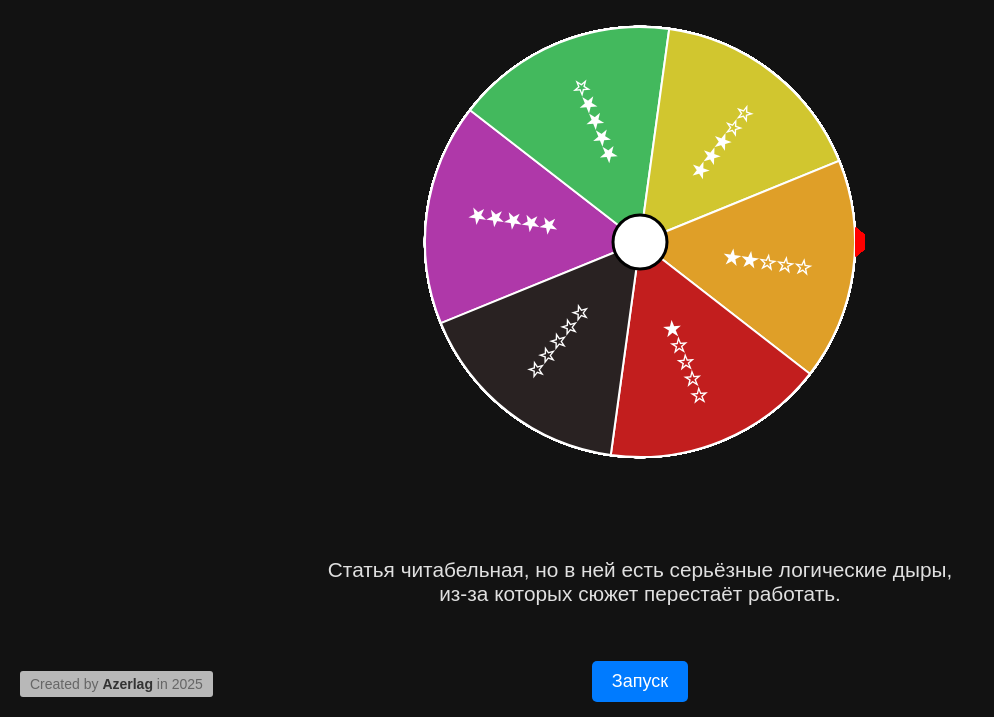
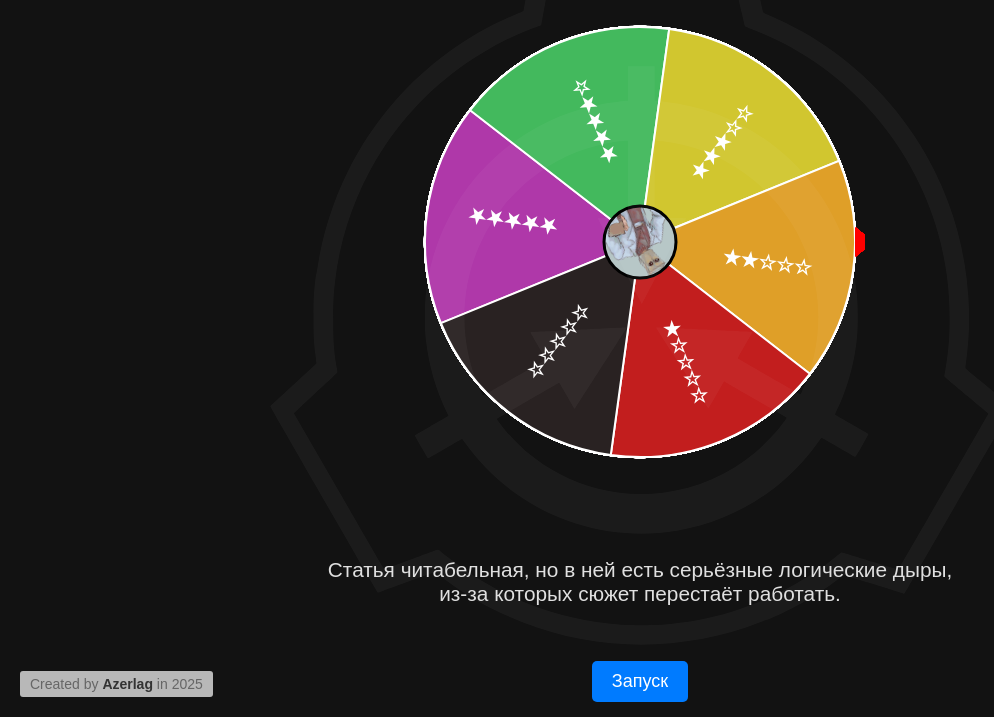
Before and after one commit to Azerlag/perl-bomb, a plain HTML site: page index.html in a window 1280 px wide. Shown: the part 83-800 px from the top of the page, without its empty margins (0-994 px from the left). Drawn offline with Linux system fonts and the light colour scheme.

Commit message:
Add files via upload

```diff
--- a/css/styles.css
+++ b/css/styles.css
@@ -1,3 +1,29 @@
+.header {
+    background-image: url("../res/header-logo_2d.svg");
+    background-color: transparent;
+	background-repeat: no-repeat;
+	background-size: contain;
+	background-position: center;
+	position: fixed;
+	top: 0;
+	left: 0;
+	width: 100%;
+	height: 100%;
+	/* z-index: 0; /* Под всем контентом */ */
+	pointer-events: none; /* Чтобы не перехватывало клики */
+	opacity: 0.04;
+	filter: brightness(0) invert(1); /* Делает черный -> белый */
+}
+
+.header svg {
+  animation: rotate 120s linear infinite;
+}
+
+@keyframes rotate {
+  from { transform: rotate(0deg); }
+  to { transform: rotate(360deg); }
+}
+
 .container {
     display: flex;
     flex-direction: column;
@@ -39,6 +65,7 @@ p {
   border: 0px solid #ccc;
   text-align: center;
   width: 50%;
+  z-index: 1;
 }
 
 button:hover {
--- a/index.html
+++ b/index.html
@@ -5,10 +5,12 @@
     <meta name="viewport" content="width=device-width, initial-scale=1.0">
     <title>Spinning Wheel</title>
     <link rel="stylesheet" href="css/global_theme.css">
-    <!-- <link rel="stylesheet" href="css/page_header.css"> -->
     <link rel="stylesheet" href="css/styles.css">
 </head>
 <body>
+
+  <div class="header"></div>
+
   <div class="container">
 
     <header class="page-header">
--- a/js/wheel.js
+++ b/js/wheel.js
@@ -4,7 +4,8 @@ const textSwapSpeedFactor = 0.02; 	// more - slower
 const smoothBrakeCurve = 4.0; 		// Экспоненциальная кривая торможения (<1 - медленнее, >1 - быстрее)
 
 const WheelMaxSizePx = 450;
-const WheelCenterCircleSize = 0.06; // in % from canvas.height
+const centerImageSrc = 'res/self_perl_img.png';
+const WheelCenterCircleSize = 0.08; // in % from canvas.height
 
 const perls_0 = [
   "Вы конченный.",
@@ -72,7 +73,7 @@ const perls_4 = [
 
 const perls_5 = [
   "Отлично написанная статья, построенная на оригинальной и интересной идее, у которой нет заметных недостатков.",
-  "практически идеально написанная статья, творчески осмысляющая какую-то распространённую концепцию или идею.",
+  "Практически идеально написанная статья, творчески осмысляющая какую-то распространённую концепцию или идею.",
   "Шутка технически и содержательно выполнена отлично, хотел бы её видеть в основном пространстве.",
   "Отлично написанная лорная статья с интересным повествованием, которую приятно читать и перечитывать.",
 ];
@@ -124,7 +125,22 @@ function debounce(func, wait) {
   };
 }
 
-// const canvas = document.getElementById('wheelCanvas');
+const centerImage = new Image();
+centerImage.src = centerImageSrc;
+let isImageLoaded = false;
+
+centerImage.onload = function() {
+    isImageLoaded = true;
+    drawWheel(); // Перерисовываем колесо, когда изображение загружено
+};
+
+centerImage.onerror = function() {
+    console.error("Не удалось загрузить центральное изображение");
+    // Можно оставить fallback в виде круга
+    isImageLoaded = false;
+    drawWheel();
+};
+
 const selectedText = document.getElementById("selected-text");
 const estimationText = document.getElementById("estimation-text");
 const spinBtn = document.getElementById("spinBtn");
@@ -143,6 +159,8 @@ function drawWheel() {
 	// console.log('canvas.width ', canvas.width);
 
 	const segmentAngle = (2 * Math.PI) / segments.length;
+	const centerRadius = canvas.height * WheelCenterCircleSize;
+	// const textFontPx = centerRadius * 10;
 
 	// Рисуем сегменты
 	segments.forEach((segment, index) => {
@@ -174,13 +192,45 @@ function drawWheel() {
 	});
 
 	// Центральный круг
+	if (isImageLoaded) {
+		ctx.save();
+
+		// 1. Сначала создаем круглую маску
 		ctx.beginPath();
-	ctx.arc(centerX, centerY, canvas.height * WheelCenterCircleSize, 0, 2 * Math.PI);
+		ctx.arc(centerX, centerY, centerRadius, 0, Math.PI * 2);
+		ctx.closePath();
+		ctx.clip();
+
+		// 2. Применяем трансформации для вращения
+		ctx.translate(centerX, centerY);
+		ctx.rotate(currentRotation);
+
+		// 3. Рисуем изображение с учетом поворота
+		const imgSize = centerRadius * 2; // Немного больше для полного покрытия
+		ctx.drawImage(
+			centerImage,
+			-imgSize/2, -imgSize/2,
+			imgSize, imgSize
+		);
+
+		ctx.restore();
+
+		// 4. Обводка круга (поверх всего)
+		ctx.beginPath();
+		ctx.arc(centerX, centerY, centerRadius, 0, Math.PI * 2);
+		ctx.strokeStyle = '#000';
+		ctx.lineWidth = 3;
+		ctx.stroke();
+    } else {
+        // Fallback в простой круг, если изображение не загрузилось
+        ctx.beginPath();
+        ctx.arc(centerX, centerY, centerRadius, 0, Math.PI * 2);
         ctx.fillStyle = '#fff';
         ctx.fill();
         ctx.strokeStyle = '#000';
         ctx.lineWidth = 3;
         ctx.stroke();
+    }
 
 	// Указатель
 	ctx.beginPath();
```
Also changed, not shown: res/header-logo_2d.svg (added), res/self_perl_img.png (added). Lines whose indentation alone changed are shown as unchanged.
